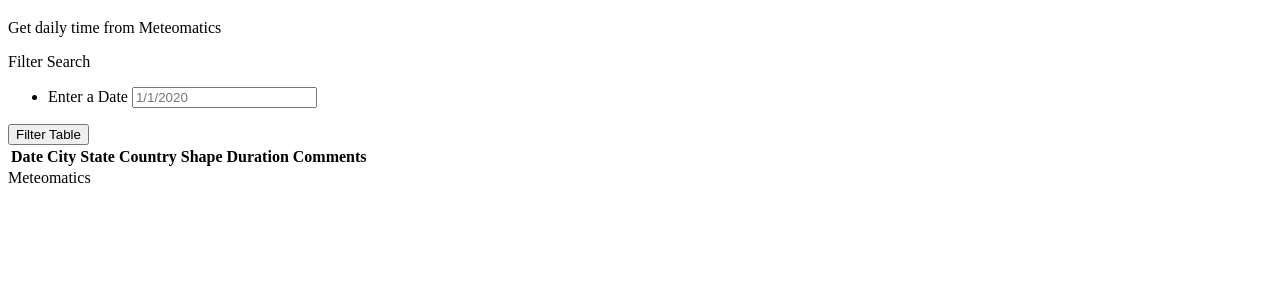
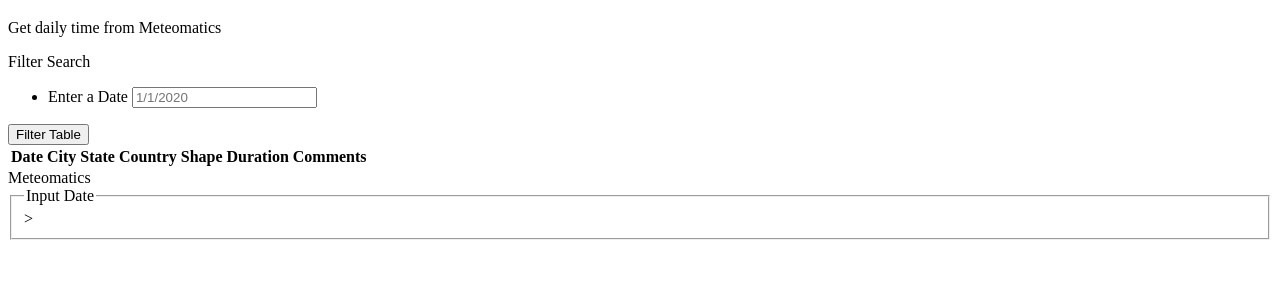
Before and after one commit to ajaimes07/shared, a Flask app: page / in a window 1280 px wide. Shown: the part 391-691 px from the top of the page. Run offline with Flask 2, Linux system fonts and the light colour scheme; data that the repository does not hold is empty; some libraries are stand-ins or nearby versions.

Commit message:
heroku master

```diff
--- a/templates/index.html
+++ b/templates/index.html
@@ -74,6 +74,12 @@
       <span class="bottom">Meteomatics</span>
     </footer>
   </div>
+  <form action ="result" method="GET">
+      <fieldset>
+          <legend> Input Date </legend>>
+
+      </fieldset>
+  </form>
 
 
 
```
